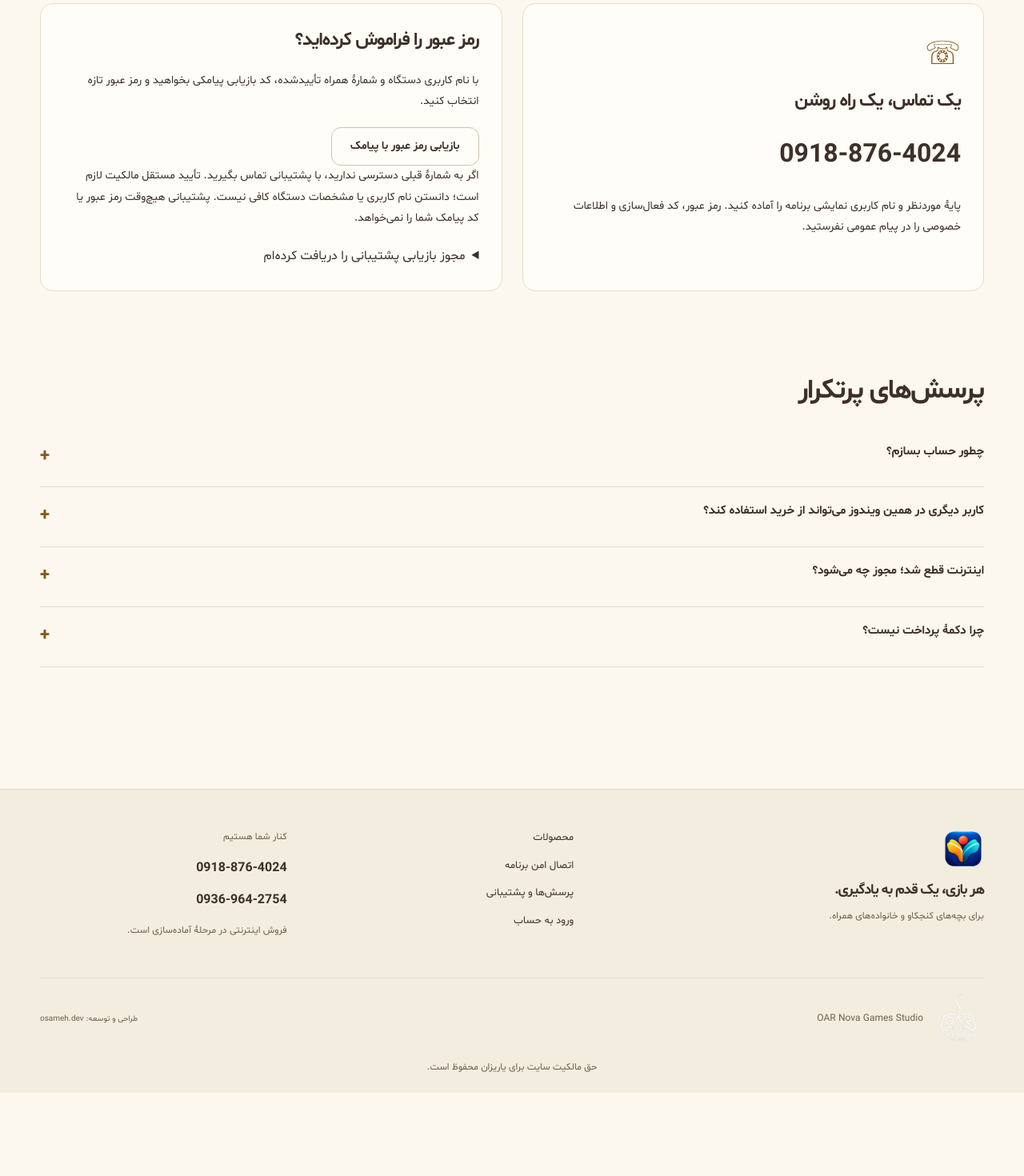
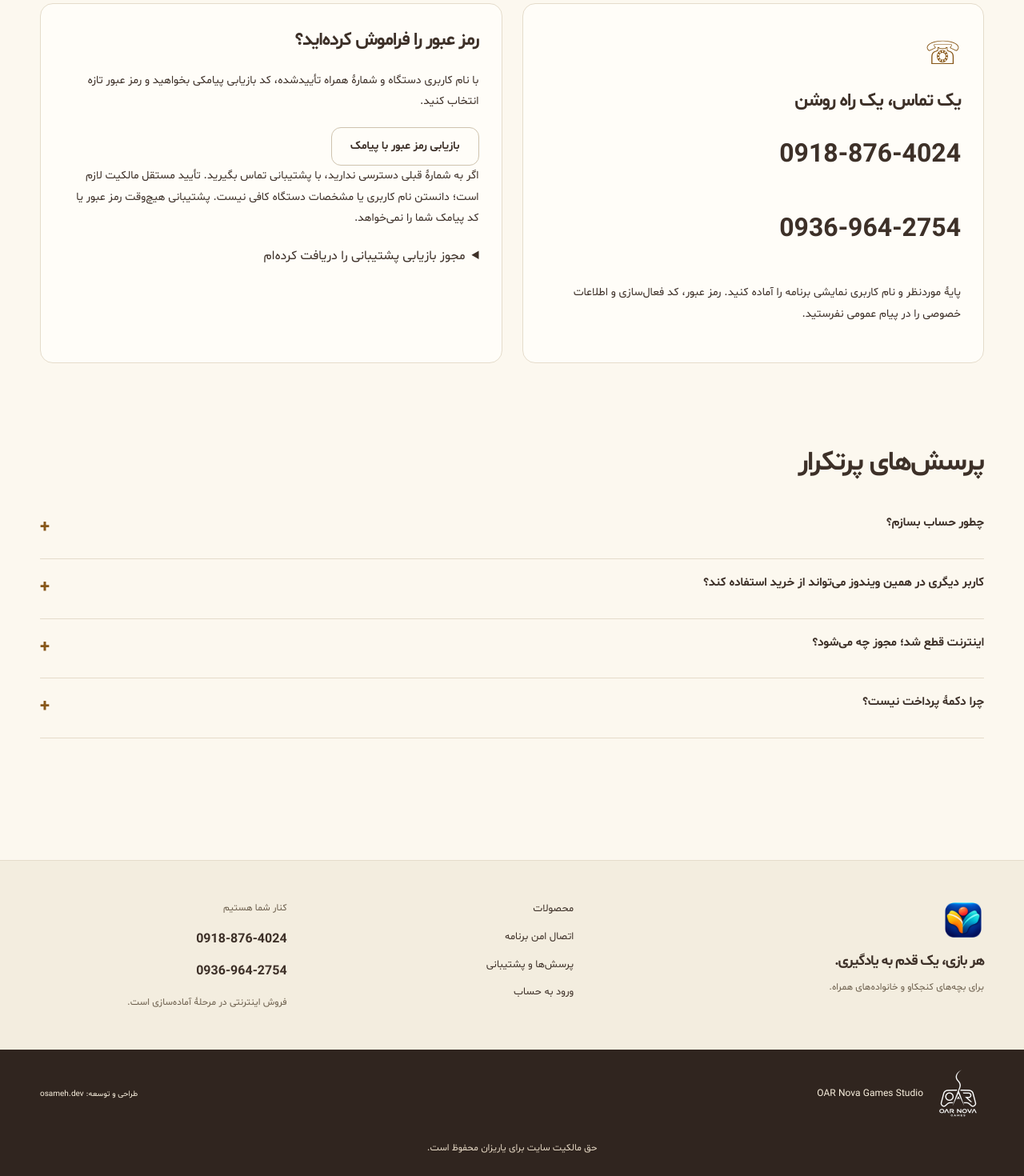
Before and after one commit to osameh15/YariZan, a Nuxt app in the folder apps/web/: page /support in a window 1280 px wide. Shown: the part 398-1868 px from the top of the page at 80% size. Before the commit the page ends 1782 px from the top, so only its background shows below. Built offline with nearby package versions, Linux system fonts and the light colour scheme.

Commit message:
fix: improve footer contrast and support contacts

```diff
--- a/apps/web/app/assets/css/main.css
+++ b/apps/web/app/assets/css/main.css
@@ -1693,3 +1693,28 @@ textarea[aria-invalid='true'] {
   color: var(--muted);
   padding-bottom: 20px;
 }
+
+.footer-credits {
+  background: #30251f;
+  color: #f9f0de;
+}
+.footer-credits .footer-bottom {
+  border-top: 0;
+  color: inherit;
+  padding-block: 24px;
+}
+.footer-credits a:hover {
+  color: #f2ce83;
+}
+.footer-credits .footer-copyright {
+  margin-block: 0;
+  color: #e5d8c4;
+  padding-bottom: 24px;
+}
+.support-phones {
+  display: flex;
+  flex-direction: column;
+  align-items: flex-start;
+  gap: 12px;
+  margin-block: 16px;
+}
--- a/apps/web/app/layouts/default.vue
+++ b/apps/web/app/layouts/default.vue
@@ -61,6 +61,7 @@ watch(
           <p class="muted">فروش اینترنتی در مرحلهٔ آماده‌سازی است.</p>
         </div>
       </div>
+      <div class="footer-credits">
         <div class="wrap footer-bottom">
           <a class="studio-credit" href="https://oarnova.games" dir="ltr">
             <img src="/brand/oar-nova-games.png" width="64" height="64" alt="" />
@@ -69,6 +70,7 @@ watch(
           <span>طراحی و توسعه: <a href="https://osameh.dev" dir="ltr">osameh.dev</a></span>
         </div>
         <p class="wrap footer-copyright">حق مالکیت سایت برای یاریزان محفوظ است.</p>
+      </div>
     </footer>
   </div>
 </template>
--- a/apps/web/app/pages/support.vue
+++ b/apps/web/app/pages/support.vue
@@ -12,7 +12,10 @@ useSeoMeta({ title: 'همراه شما | پشتیبانی یاریزان' });
       <article class="panel">
         <span class="feature-icon" aria-hidden="true">☏</span>
         <h2>یک تماس، یک راه روشن</h2>
-        <a href="tel:09188764024" class="support-number" dir="ltr">0918-876-4024</a>
+        <div class="support-phones">
+          <a href="tel:09188764024" class="support-number" dir="ltr">0918-876-4024</a>
+          <a href="tel:09369642754" class="support-number" dir="ltr">0936-964-2754</a>
+        </div>
         <p>
           پایهٔ موردنظر و نام کاربری نمایشی برنامه را آماده کنید. رمز عبور، کد فعال‌سازی و اطلاعات
           خصوصی را در پیام عمومی نفرستید.
```
Also changed, not shown: 3 other files (tests, documents, lock files or other folders). Lines whose indentation alone changed are shown as unchanged.
